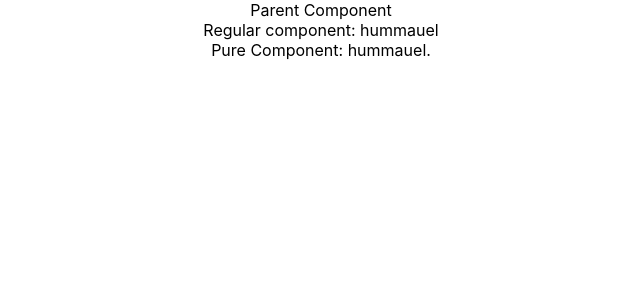
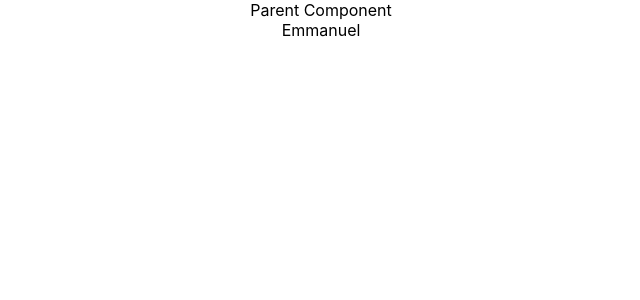
Before and after one commit to fabuloussTeam/reactRevision, a React (Create React App) app: page / in a window 1280 px wide. Shown: the top 300 px of the page, without its empty margins (319-959 px from the left). Built offline with nearby package versions, Linux system fonts and the light colour scheme.

Commit message:
Utilisation des Memos

```diff
--- /dev/null
+++ b/src/components/MemoComp.js
@@ -0,0 +1,12 @@
+import React from 'react';
+
+function MemoComp({name}) {
+    console.log('Rendering Memo Component');
+    return (
+        <div>
+            {name}
+        </div>
+     );
+}
+
+export default React.memo(MemoComp);
--- a/src/components/PrComponent.js
+++ b/src/components/PrComponent.js
@@ -1,4 +1,5 @@
 import React, { Component } from 'react';
+import MemoComp from './MemoComp';
 import Purecomponent from './Purecomponent';
 import Regularcomponent from './Regularcomponent';
 
@@ -17,20 +18,22 @@
     componentDidMount(){
         setInterval( () => {
             this.setState(
-                {name: 'hummauel'}
+                {name: 'Emmanuel'}
             )
         }, 2000 )
     }
 
     render() {
 
-        console.log('**************************parent compoent render*****************************');
+        //console.log('**************************parent compoent render*****************************');
 
         return (
             <div>
                 Parent Component
-                <Regularcomponent name={this.state.name} />
-                <Purecomponent name={this.state.name}  />
+              { /* <Regularcomponent name={this.state.name} />*/}
+              { /* <Purecomponent name={this.state.name}  /> */}
+
+              <MemoComp name={this.state.name} />
             </div>
          );
     }
```
